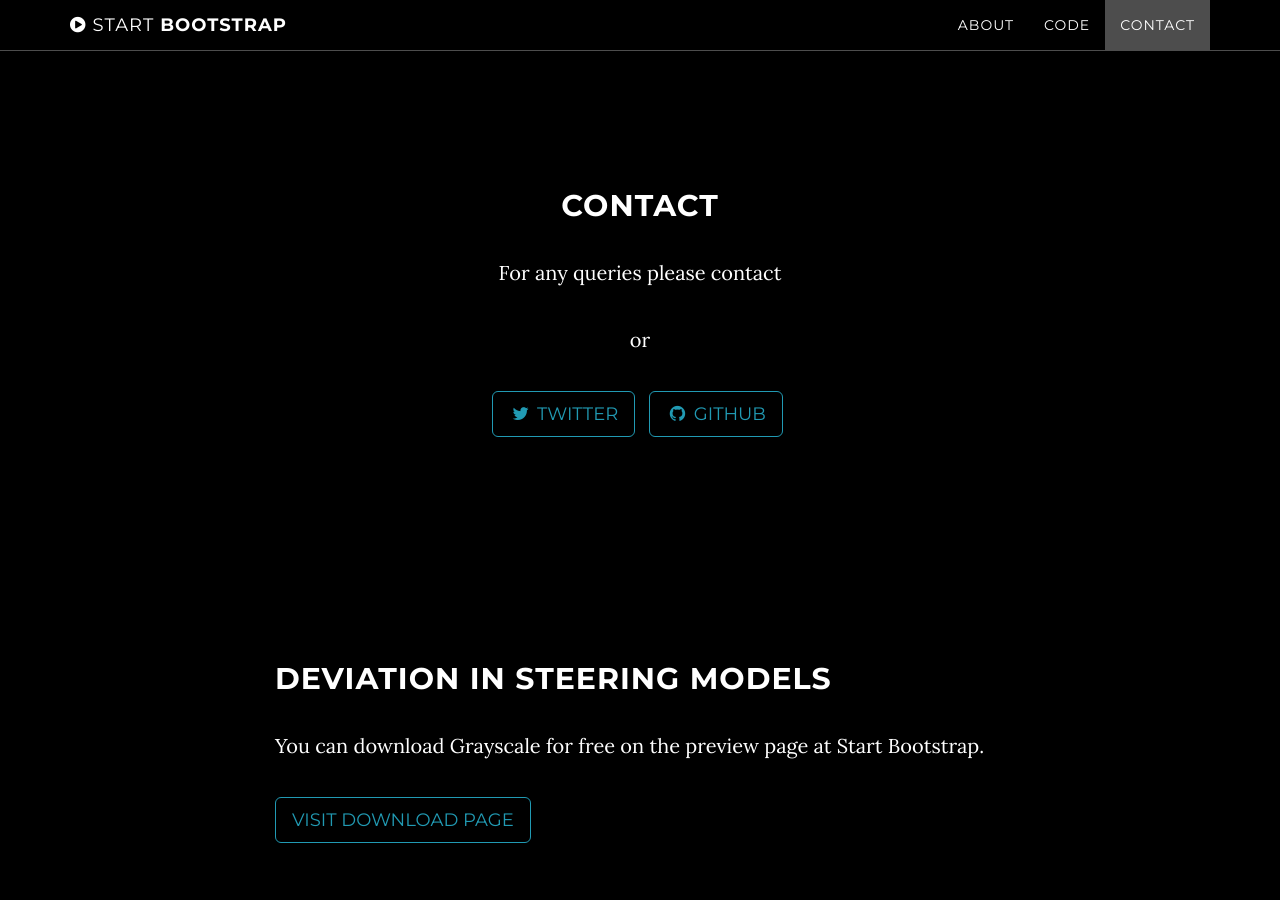
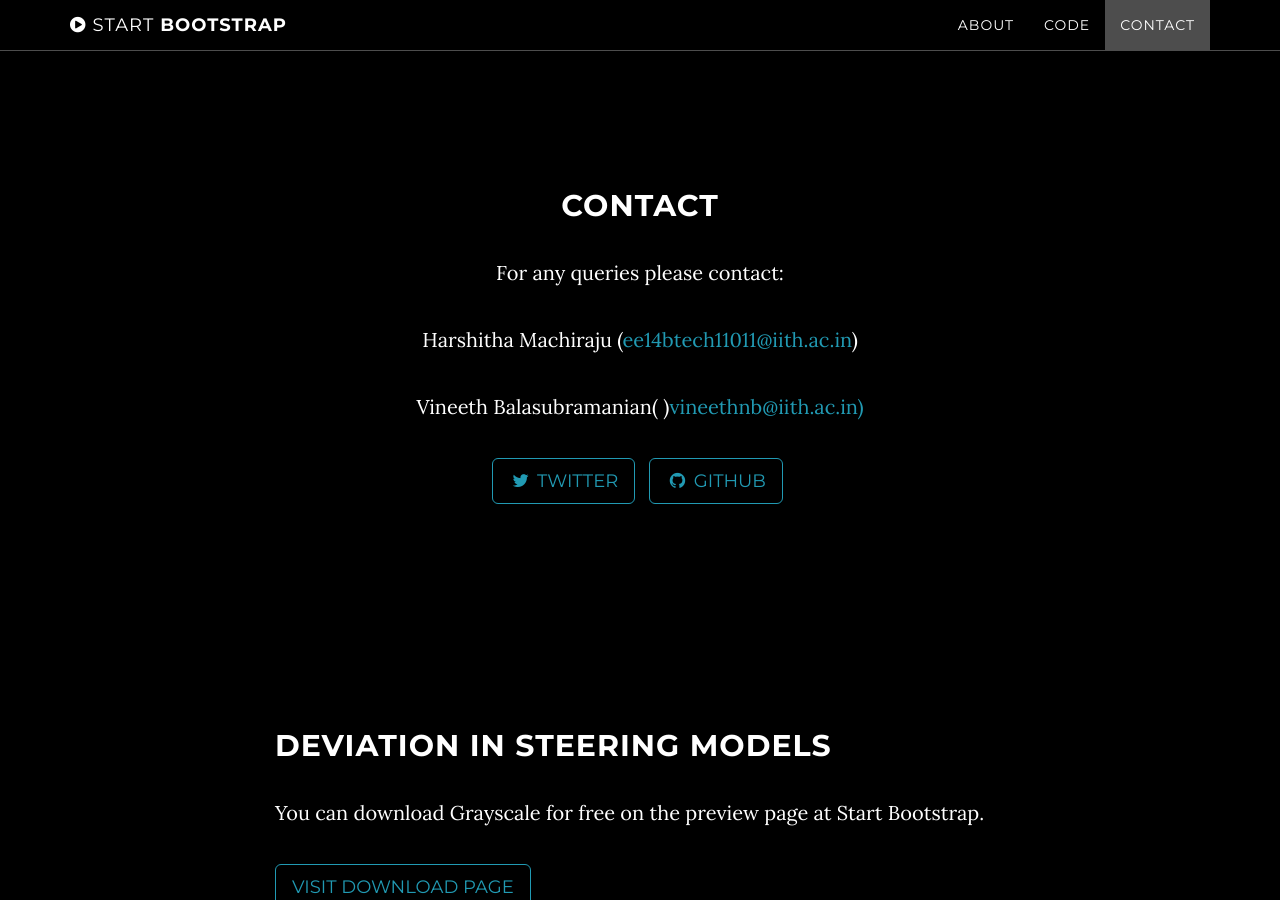
Before and after one commit to code-Assasin/website_little_fog, a Jekyll site: the page built from index.html, in a window 1280 px wide and 900 px high, scrolled down 2011 px. Built offline with Jekyll 4.4.1, drawn with Linux system fonts in a browser that asks for light colours.

Commit message:
Update contact.html

```diff
--- a/_includes/contact.html
+++ b/_includes/contact.html
@@ -3,9 +3,10 @@
         <div class="row">
             <div class="col-lg-8 col-lg-offset-2">
                 <h2>Contact</h2>
-                <p>For any queries please contact</p>
-                <p> <a href="mailto:{{ site.email1 }}">{{Harshitha Machiraju}}</a> or
-                 <a href="mailto:{{ site.email2 }}">{{Vineeth Balasubramanian}}</a>
+                <p>For any queries please contact: </p>
+                <p>Harshitha Machiraju (<a href="mailto:{{ site.email1 }}">{{ site.email1 }}</a>)
+                </p>
+                <p>Vineeth Balasubramanian( )<a href="mailto:{{ site.email2 }}">{{ site.email2 }})</a>
                 </p>
                 <ul class="list-inline banner-social-buttons">
                     {% for network in site.social %}
```
